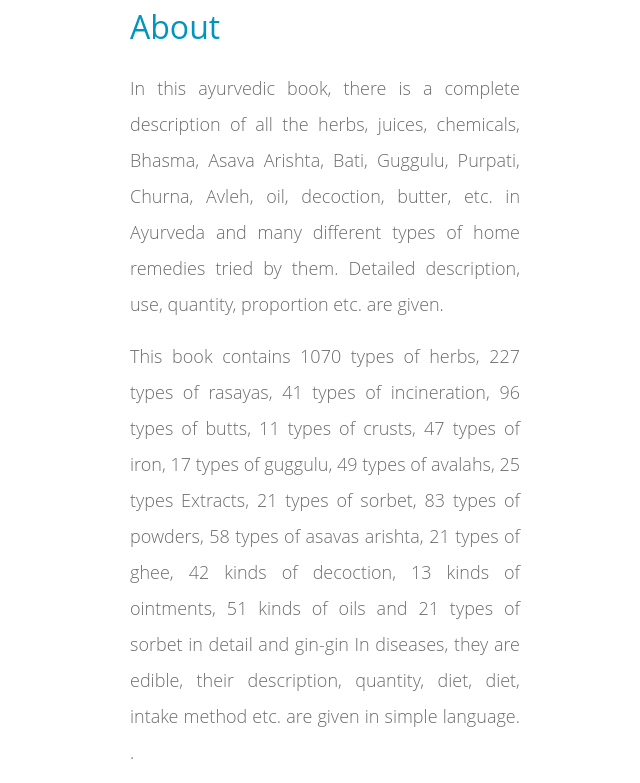
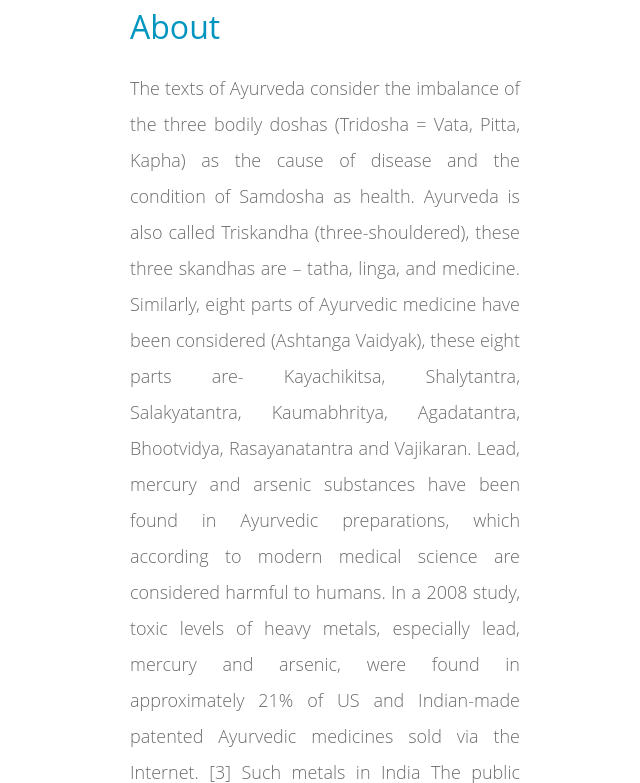
Before and after one commit to ayurvedicbooks/ayurvedicbook.store, a plain HTML site: page about.html in a window 1280 px wide. Shown: the part 750-1533 px from the top of the page, without its empty margins (0-640 px from the left). Drawn offline with Linux system fonts and the light colour scheme.

Commit message:
Update about.html

```diff
--- a/about.html
+++ b/about.html
@@ -50,11 +50,11 @@
                 <div class="row">
                     <div class="col-xl-5 col-lg-6 tm-flex-center-v tm-text-container tm-section-left">
                         <h2 class="tm-color-secondary mb-4">About</h2>
-                       <p align="justify">In this ayurvedic book, there is a complete description of all the herbs, juices, chemicals, Bhasma, Asava Arishta, Bati, Guggulu, Purpati, Churna, Avleh, oil, decoction, butter, etc. in Ayurveda and many different types of home remedies tried by them.
- Detailed description, use, quantity, proportion etc. are given.
+                       <p align="justify">The texts of Ayurveda consider the imbalance of the three bodily doshas (Tridosha = Vata, Pitta, Kapha) as the cause of disease and the condition of Samdosha as health. Ayurveda is also called Triskandha (three-shouldered), these three skandhas are – tatha, linga, and medicine. Similarly, eight parts of Ayurvedic medicine have been considered (Ashtanga Vaidyak), these eight parts are- Kayachikitsa, Shalytantra, Salakyatantra, Kaumabhritya, Agadatantra, Bhootvidya, Rasayanatantra and Vajikaran.
+
+Lead, mercury and arsenic substances have been found in Ayurvedic preparations, which according to modern medical science are considered harmful to humans. In a 2008 study, toxic levels of heavy metals, especially lead, mercury and arsenic, were found in approximately 21% of US and Indian-made patented Ayurvedic medicines sold via the Internet. [3] Such metals in India The public health effects of contaminants are unknown.
                          </p>
-                       <p align="justify">This book contains 1070 types of herbs, 227 types of rasayas, 41 types of incineration, 96 types of butts, 11 types of crusts, 47 types of iron, 17 types of guggulu, 49 types of avalahs, 25 types Extracts, 21 types of sorbet, 83 types of powders, 58 types of asavas arishta, 21 types of ghee, 42 kinds of decoction, 13 kinds of ointments, 51 kinds of oils and 21 types of sorbet in detail and gin-gin In diseases, they are edible, their description, quantity, diet, diet, intake method etc. are given in simple language.
-                            .</p>
+
  <p align="justify">In the book, along with giving complete information about the treatment of diseases with Ayurvedic medicines, the details of domestic treatment from Ayurveda are also given! This book contains hundreds of tried-and-true panacea recipes! Detailed information about Vata, Pitta, Kapha, the main pads of Ayurveda medicine is given! - </p>
                         <p class="text-right mb-0">
                             <a href="https://ayurvedicbook.store/" class="btn tm-btn-secondary">Home</a>
```
